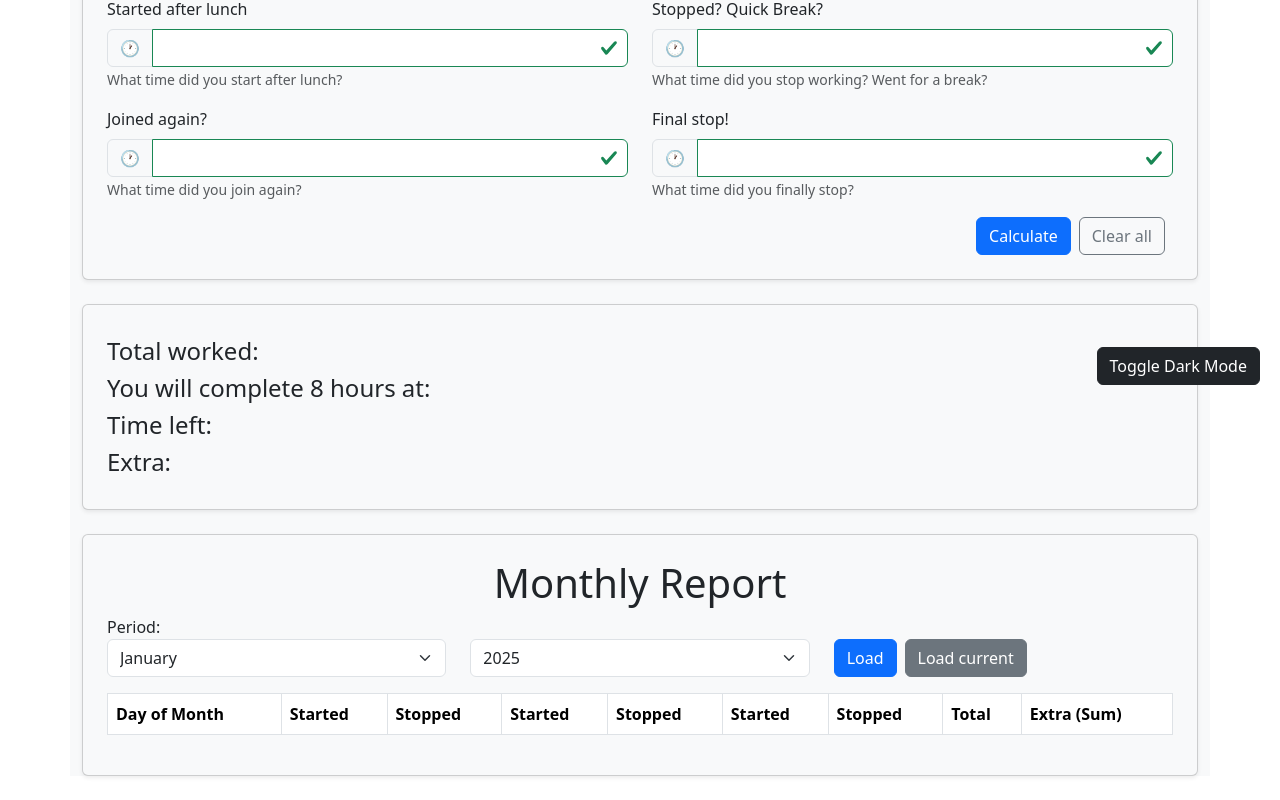
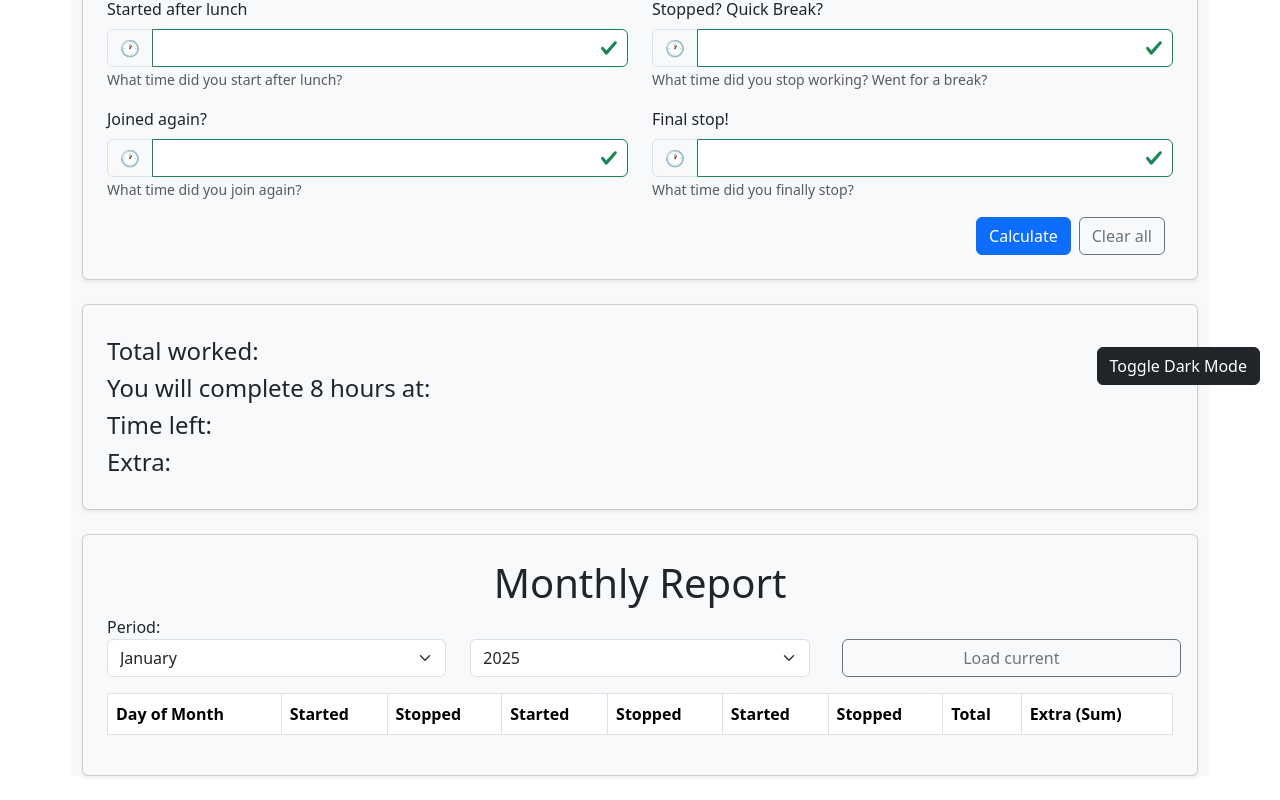
Before and after one commit to RMCampos/worked-hours-report, a React (Vite) app in the folder client/: page / in a window 1280 px wide. Shown: the part 395-1195 px from the top of the page. Built offline with nearby package versions, Linux system fonts and the light colour scheme.

Commit message:
feat: remove uneeded load button and make the load current btn get the whole space

```diff
--- a/client/src/components/Report/index.tsx
+++ b/client/src/components/Report/index.tsx
@@ -143,16 +143,9 @@ function Report(): React.ReactNode {
         </Col>
         <Col xs={4}>
           <Button
-            variant="primary"
+            variant="outline-secondary"
             type="button"
-            onClick={loadSelectedPeriod}
-          >
-            Load
-          </Button>
-          <Button
-            variant="secondary"
-            type="button"
-            className="ms-2"
+            className="ms-2 w-100"
             onClick={loadCurrentPeriod}
           >
             Load current
```
